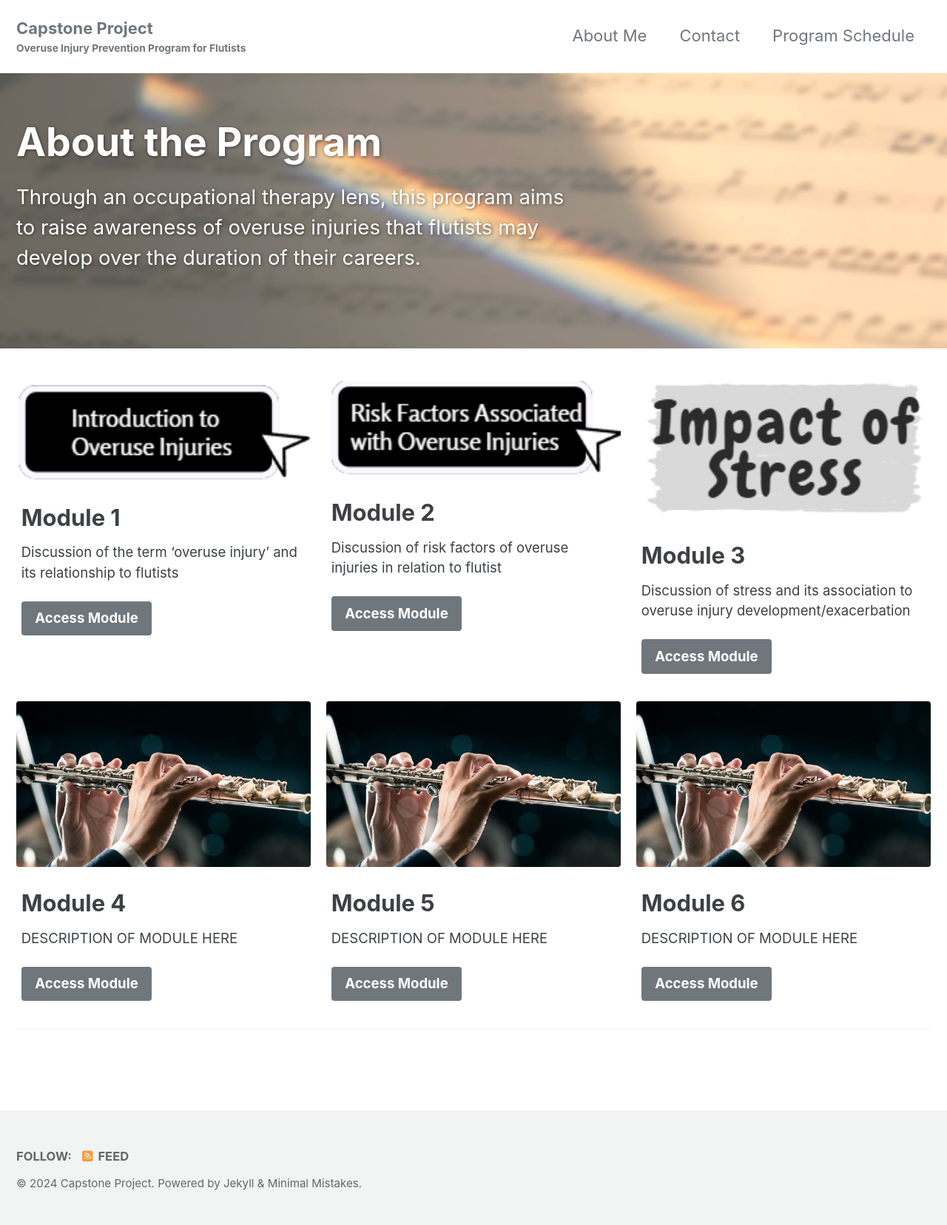
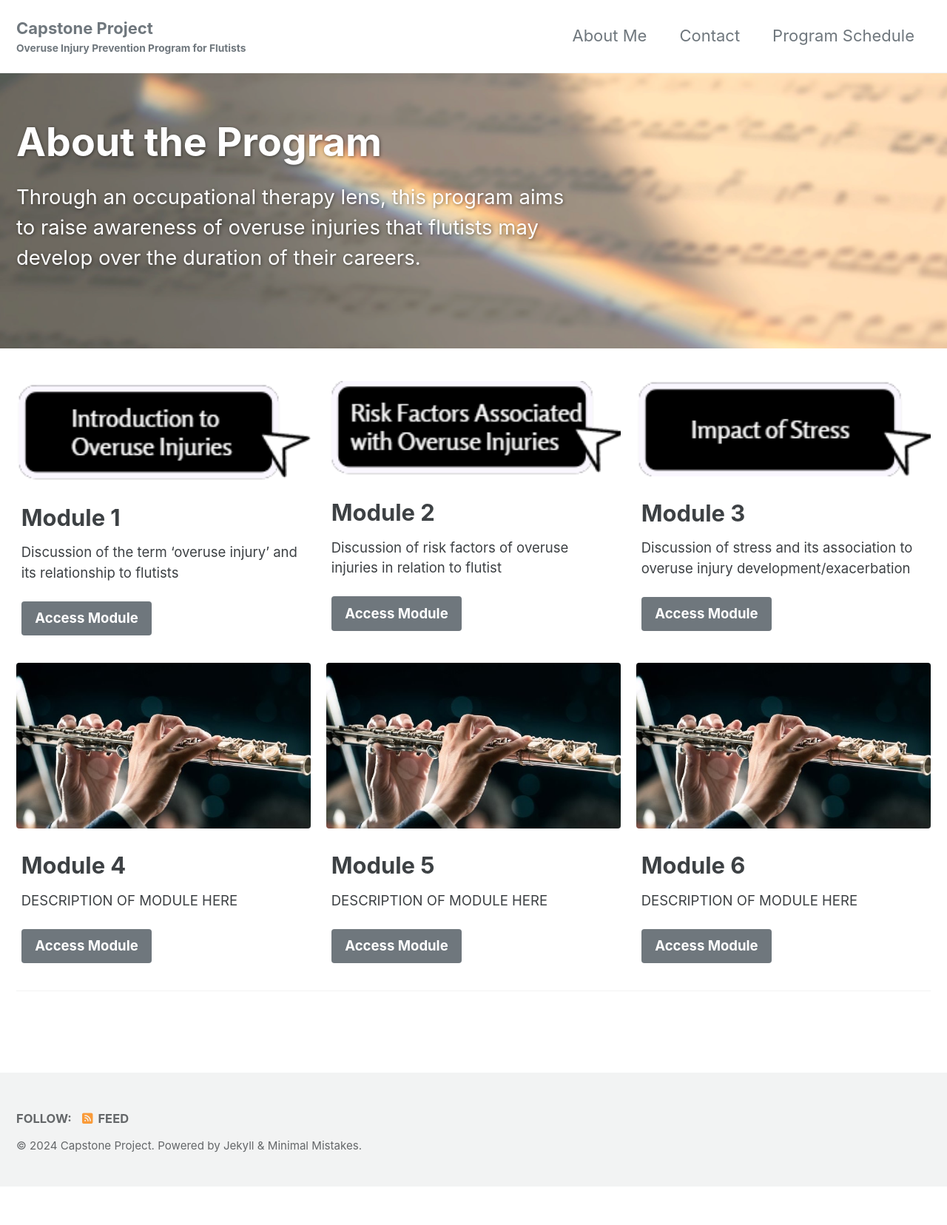
Before and after one commit to jkimOTD/old_site, a Jekyll site: the page built from index.html, in a window 1280 px wide. Shown: the whole page at 74% size. Built offline with Jekyll 4.4.1, drawn with Linux system fonts in a browser that asks for light colours; cached includes are drawn as plain includes; the list of posts is cut into pages by our own code; after the commit the page ends 1604 px from its top, so only the background shows below that.

Commit message:
Update index.html

```diff
--- a/index.html
+++ b/index.html
@@ -24,7 +24,7 @@ feature_row:
     url: "/Module2/"
     btn_class: "btn--primary"
     btn_label: "Access Module"
-  - image_path: /assets/images/module 3.png
+  - image_path: /assets/images/module3.png
     alt: "Module 3"
     title: "Module 3"
     excerpt: "Discussion of stress and its association to overuse injury development/exacerbation"
```
